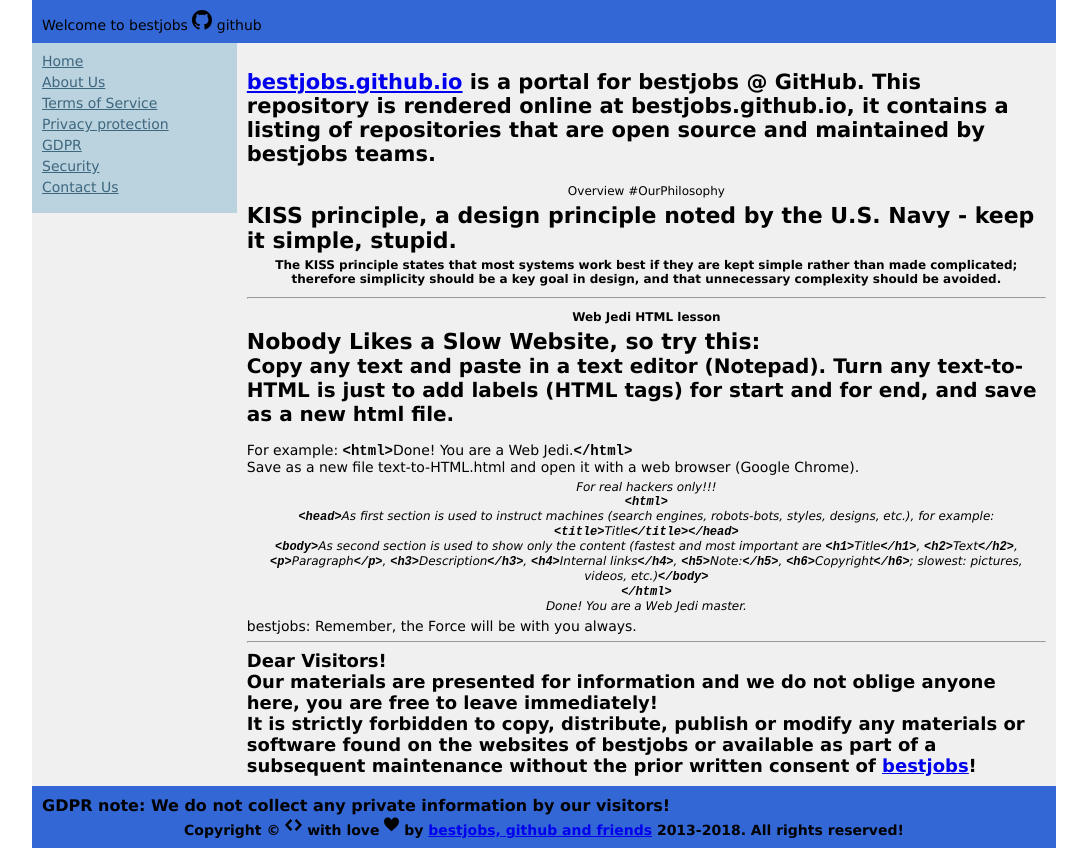
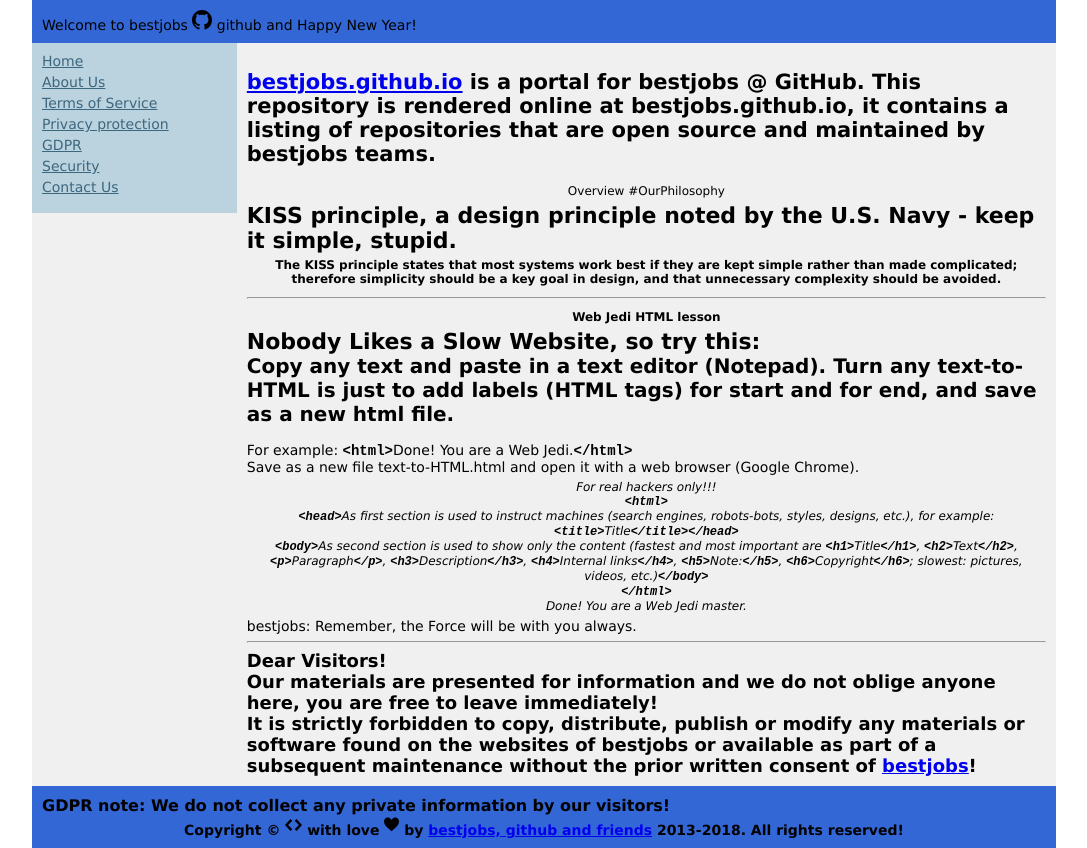
Before and after one commit to bestjobs/bestjobs.github.io, a plain HTML site: page index.html in a window 1280 px wide. Shown: the whole page, without its empty margins (96-1183 px from the left). Drawn offline with Linux system fonts and the light colour scheme.

Commit message:
Happy New Year!
Happy New Year!

```diff
--- a/index.html
+++ b/index.html
@@ -47,7 +47,7 @@ footer h6{text-align:center;font-size:14px;margin:0px;}
     <div class="container">
         <header>
             Welcome to bestjobs <svg height="20" class="octicon octicon-mark-github v-align-middle fill-gray mx-1" aria-label="GitHub" viewBox="0 0 16 16" version="1.1" width="20" role="img"><path d="M8 0C3.58 0 0 3.58 0 8c0 3.54 2.29 6.53 5.47 7.59.4.07.55-.17.55-.38 0-.19-.01-.82-.01-1.49-2.01.37-2.53-.49-2.69-.94-.09-.23-.48-.94-.82-1.13-.28-.15-.68-.52-.01-.53.63-.01 1.08.58 1.23.82.72 1.21 1.87.87 2.33.66.07-.52.28-.87.51-1.07-1.78-.2-3.64-.89-3.64-3.95 0-.87.31-1.59.82-2.15-.08-.2-.36-1.02.08-2.12 0 0 .67-.21 2.2.82.64-.18 1.32-.27 2-.27.68 0 1.36.09 2 .27 1.53-1.04 2.2-.82 2.2-.82.44 1.1.16 1.92.08 2.12.51.56.82 1.27.82 2.15 0 3.07-1.87 3.75-3.65 3.95.29.25.54.73.54 1.48 0 1.07-.01 1.93-.01 2.2 0 .21.15.46.55.38A8.013 8.013 0 0 0 16 8c0-4.42-3.58-8-8-8z"></path></svg>
-  github
+  github and Happy New Year!
         </header>
         <div class="wrapper clearfix">
             <div class="sidebar">
```
